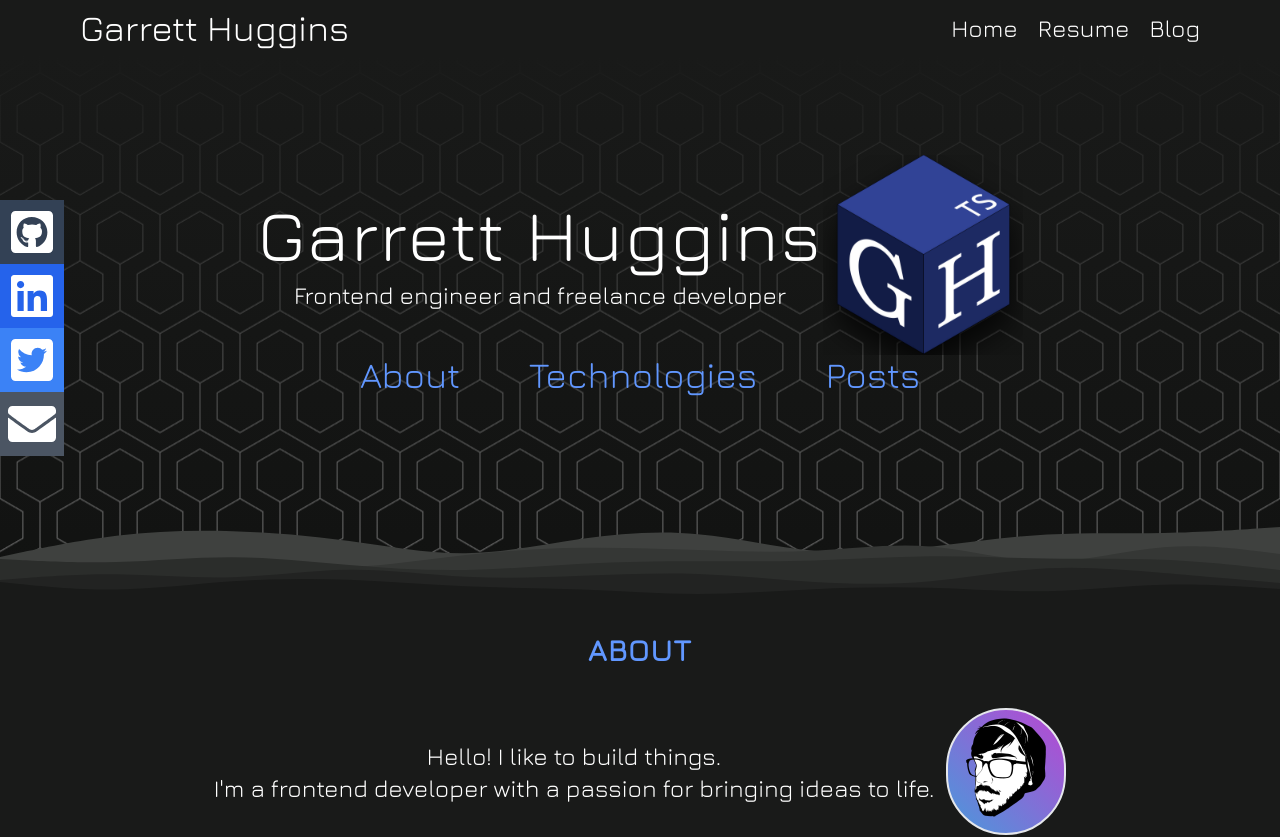
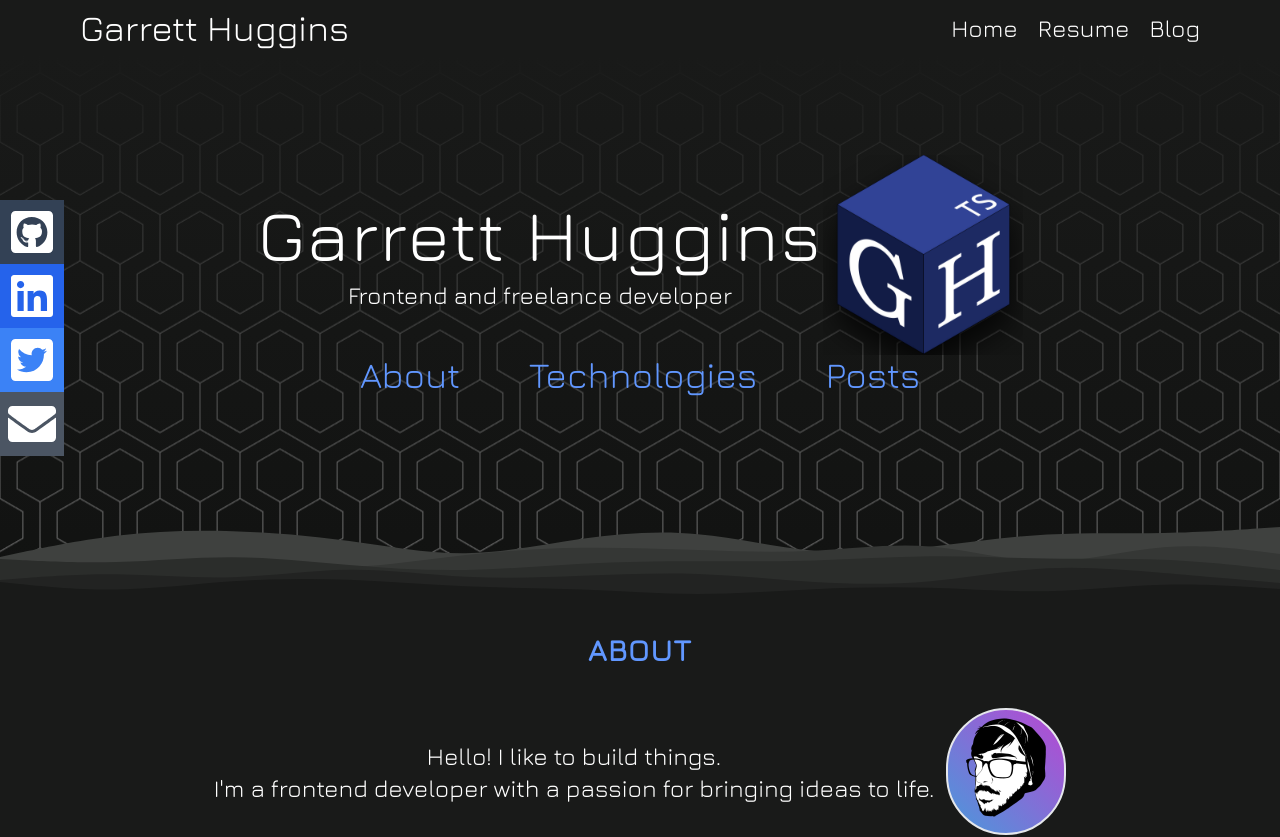
Before and after one commit to garrett-huggins/garretthuggins.com, a Next.js app: page / in a window 1280 px wide. Shown: the top 837 px of the page. Built offline with nearby package versions, Linux system fonts and the light colour scheme.

Commit message:
change title

```diff
--- a/components/Home/HomeHero.tsx
+++ b/components/Home/HomeHero.tsx
@@ -18,7 +18,7 @@ export default function HomeHero() {
                 Garrett Huggins
               </h1>
               <p className="lg:text-2xl text-lg text-center">
-                Frontend engineer and freelance developer
+                Frontend and freelance developer
               </p>
             </div>
             <Image
--- a/components/Layout/index.tsx
+++ b/components/Layout/index.tsx
@@ -4,7 +4,7 @@ import Footer from "./Footer";
 import { useRouter } from "next/router";
 
 const pageDescription =
-  "Frontend engineer and freelance developer with a passion for bringing ideas to life.";
+  "Garrett Huggins, frontend and freelance developer with a passion for bringing ideas to life.";
 
 export default function Layout({ pageTitle, children, home }: LayoutTypes) {
   const router = useRouter();
```
